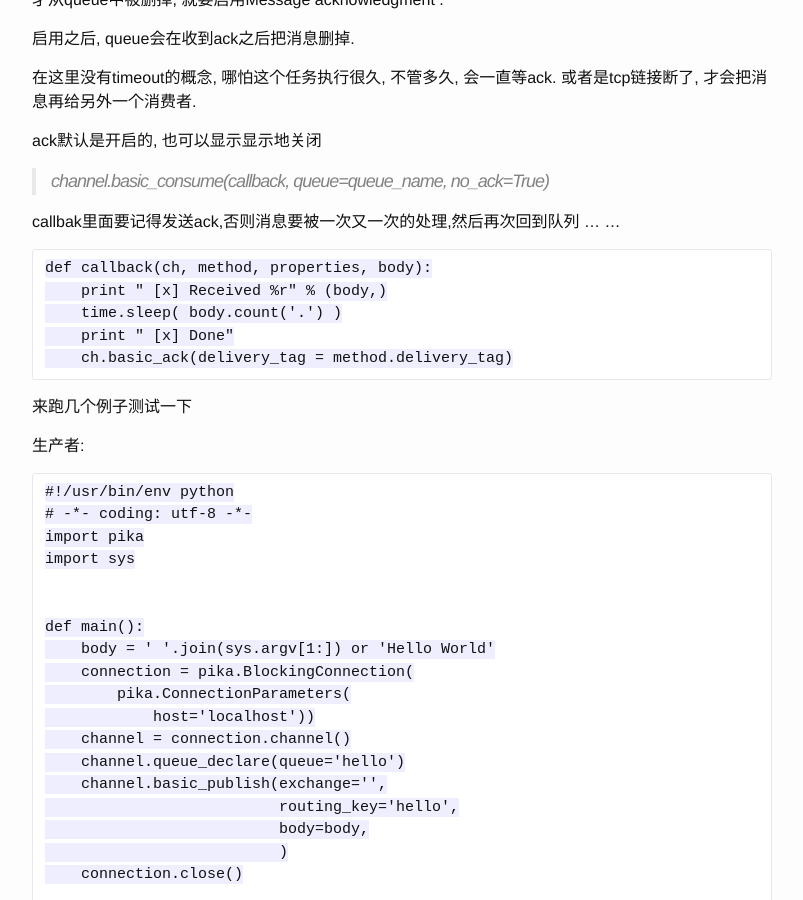
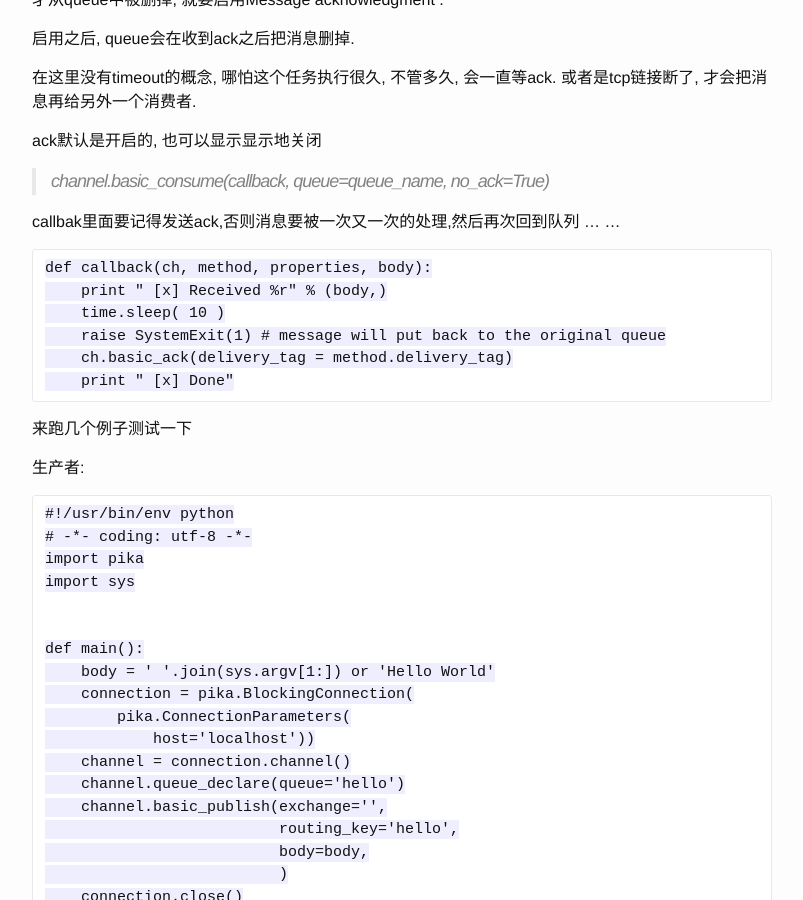
Before and after one commit to childe/ohmycat, a Jekyll site: the page built from _posts/2014-11-18-rabbitmq-learning-ack.md, in a window 1280 px wide and 900 px high, scrolled down 377 px. Shown: the whole window, without its empty margins (238-1041 px from the left). Built offline with Jekyll 4.4.1, drawn with Linux system fonts in a browser that asks for light colours.

Commit message:
little change for ack cosume code

```diff
--- a/_posts/2014-11-18-rabbitmq-learning-ack.md
+++ b/_posts/2014-11-18-rabbitmq-learning-ack.md
@@ -27,9 +27,10 @@ callbak里面要记得发送ack,否则消息要被一次又一次的处理,然
 
     def callback(ch, method, properties, body):
         print " [x] Received %r" % (body,)
-        time.sleep( body.count('.') )
+        time.sleep( 10 )
+        raise SystemExit(1) # message will put back to the original queue
+        ch.basic_ack(delivery_tag = method.delivery_tag)
         print " [x] Done"
-        ch.basic_ack(delivery_tag = method.delivery_tag)
 
 来跑几个例子测试一下
 
```
